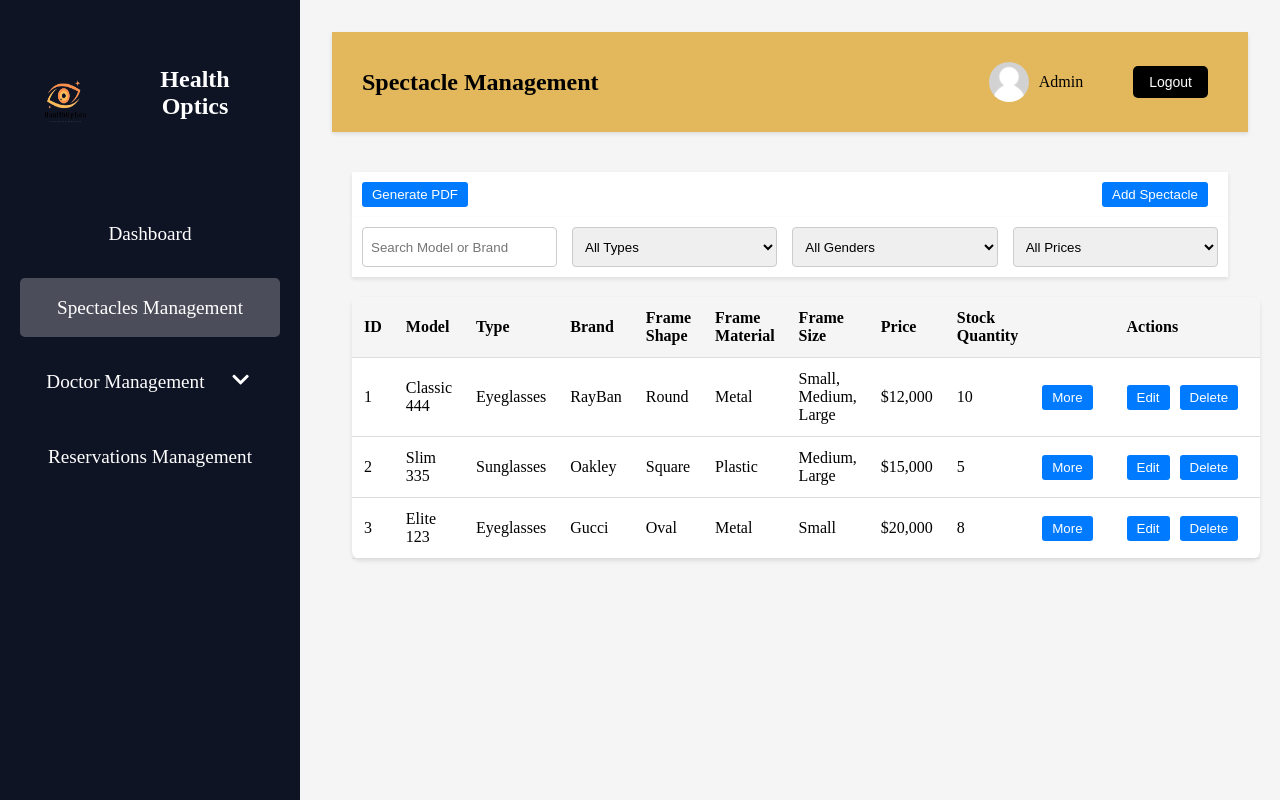
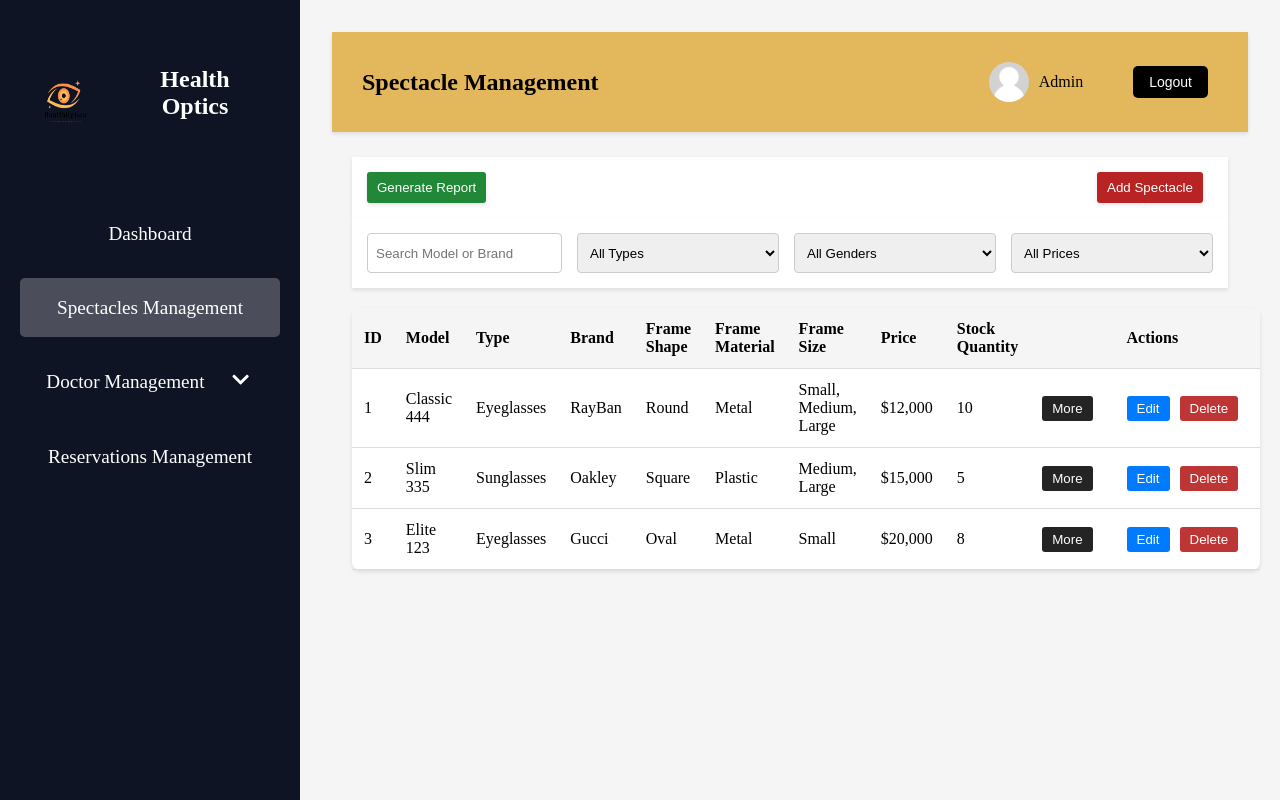
Before and after one commit to HansajithNilan/HealthOptics-Web-Site, a React (Vite) app in the folder Frontend/: page /admin/spectacles in a window 1280 px wide. Built offline with nearby package versions, Linux system fonts and the light colour scheme.

Commit message:
Implement report generate

```diff
--- a/Frontend/src/pages/AdminPage/SpectacleManagement/SpectacleManage.css
+++ b/Frontend/src/pages/AdminPage/SpectacleManagement/SpectacleManage.css
@@ -1,22 +1,48 @@
-/* Spec -section */
-.spec-section{
+.spectacle-container {
+  padding: 20px;
+  margin-top: 5px;
+  display: flex;
+  flex-direction: column;
+}
+
+/* Spec section */
+.spec-section {
   display: flex;
   gap: 15px;
-    padding: 10px;
+  padding: 15px;
   background: #fff;
   box-shadow: 0 2px 4px rgba(0, 0, 0, 0.1);
   justify-content: space-between;
   align-items: center;
-
+  height: auto;
 }
 
+.report-btn {
+  background-color: #218838;
+  padding: 8px 10px;
+  box-shadow: 0 2px 4px rgba(0, 0, 0, 0.1);
+}
+
+.report-btn:hover {
+  background-color: #218837e8;
+}
+
+.add-btn {
+  padding: 8px 10px;
+  box-shadow: 0 2px 4px rgba(0, 0, 0, 0.1);
+  background: #b82323;
+}
+
+.add-btn:hover {
+  background: #b82323ef;
+}
 
 /* Filter Section */
 .filter-section {
   display: flex;
   gap: 15px;
   margin-bottom: 20px;
-    padding: 10px;
+  padding: 15px;
   background: #fff;
   box-shadow: 0 2px 4px rgba(0, 0, 0, 0.1);
   justify-content: center;
@@ -28,17 +54,11 @@
   padding: 8px;
   border: 1px solid #ccc;
   border-radius: 4px;
-    height:40px;
+  height: 40px;
   margin: 0;
 }
 
 /* Spectacle Table */
-.spectacle-container {
-    padding: 20px;
-    margin-top: 20px;
-    display: flex;
-    flex-direction: column;
-  }
 
 .spectacle-table {
   width: 100%;
@@ -68,7 +88,7 @@
   margin-right: 10px;
   padding: 5px 10px;
   cursor: pointer;
-    background-color: #007BFF;
+  background-color: #007bff;
   color: white;
   border: none;
   border-radius: 3px;
@@ -78,14 +98,28 @@
   background-color: #0056b3;
 }
 
-
 tbody > tr > td:last-child {
   padding: 12px;
-    /* Removed display: flex */
 }
 
 tbody > tr > td:last-child .actions-wrapper {
   display: flex;
+}
+
+.more-btn {
+  background: #242424;
+}
+
+.more-btn:hover {
+  background-color: #000000;
+}
+
+.delete-btn {
+  background-color: #b82323ea;
+}
+
+.delete-btn:hover {
+  background-color: #b82323;
 }
 
 /* Modal styles */
--- a/Frontend/src/pages/AdminPage/SpectacleManagement/SpectacleManage.jsx
+++ b/Frontend/src/pages/AdminPage/SpectacleManagement/SpectacleManage.jsx
@@ -1,8 +1,7 @@
 import React, { useState } from "react";
 import DashboardLayout from "../../../components/DashboardLayout/DashboardLayout.jsx";
 import "./SpectacleManage.css";
-import { jsPDF } from "jspdf";
-import "jspdf-autotable"; // This should be correctly importing the autotable plugin
+import jsPDF from "jspdf";
 
 const SpectacleManage = () => {
   const [showModal, setShowModal] = useState(false);
@@ -80,7 +79,7 @@ const SpectacleManage = () => {
     const [minPrice, maxPrice] = String(price).split("-").map(Number);
     return (
       (item.model.toLowerCase().includes(search.toLowerCase()) ||
-      item.frameShape.toLowerCase().includes(search.toLowerCase())) &&
+        item.frameShape.toLowerCase().includes(search.toLowerCase())) &&
       (type === "" || item.type === type) &&
       (gender === "" || item.gender === gender) &&
       (price === "" ||
@@ -88,14 +87,26 @@ const SpectacleManage = () => {
     );
   });
 
-
-// PDF
+  // PDF
   const generatePDF = () => {
     console.log("Generating PDF..."); // Debugging line
     const doc = new jsPDF();
+
+    doc.setFontSize(16);
+    doc.text("Spectacle Report", 10, 10);
+
+    let yPos = 20; // Start position for table
+
+    // Table headers
     const tableColumn = ["Model", "Type", "Gender", "Frame Shape", "Price"];
-    const tableRows = [];
+    doc.setFontSize(12);
+    tableColumn.forEach((col, index) => {
+      doc.text(col, 10 + index * 40, yPos);
+    });
 
+    yPos += 10; // Move to next line
+
+    // Table rows
     filteredSpectacles.forEach((item) => {
       const itemData = [
         item.model,
@@ -104,12 +115,12 @@ const SpectacleManage = () => {
         item.frameShape,
         `Rs. ${item.price}`,
       ];
-      tableRows.push(itemData);
-    });
 
-    doc.autoTable({
-      head: [tableColumn],
-      body: tableRows,
+      itemData.forEach((data, index) => {
+        doc.text(String(data), 10 + index * 40, yPos);
+      });
+
+      yPos += 10; // Move to next row
     });
 
     doc.save("filtered_spectacles.pdf");
@@ -129,11 +140,12 @@ const SpectacleManage = () => {
     <DashboardLayout title="Spectacle Management">
       <div className="spectacle-container">
         <div className="spec-section">
-        <button onClick={generatePDF}>Generate PDF</button>
-          <button>Add Spectacle</button>
+          <button onClick={generatePDF} className="report-btn">
+            Generate Report
+          </button>
+          <button className="add-btn">Add Spectacle</button>
         </div>
         <div className="filter-section">
-
           <input
             type="text"
             placeholder="Search Model or Brand"
@@ -141,8 +153,7 @@ const SpectacleManage = () => {
             onChange={(e) => setSearch(e.target.value)}
           />
 
-
-<select value={type} onChange={(e) => setType(e.target.value)}>
+          <select value={type} onChange={(e) => setType(e.target.value)}>
             <option value="">All Types</option>
             <option value="Eyeglasses">Eyeglasses</option>
             <option value="Sunglasses">Sunglasses</option>
@@ -162,9 +173,6 @@ const SpectacleManage = () => {
             <option value="15000-20000">Rs. 15,000 - Rs. 20,000</option>
             <option value="20000">Above Rs. 20,000</option>
           </select>
-
-
-
         </div>
 
         <table className="spectacle-table">
@@ -197,7 +205,10 @@ const SpectacleManage = () => {
                 {/* Format price */}
                 <td>{spectacle.stock}</td>
                 <td>
-                  <button onClick={() => handleShowMore(spectacle)}>
+                  <button
+                    onClick={() => handleShowMore(spectacle)}
+                    className="more-btn"
+                  >
                     More
                   </button>
                 </td>
```
Lines whose indentation alone changed are shown as unchanged.
